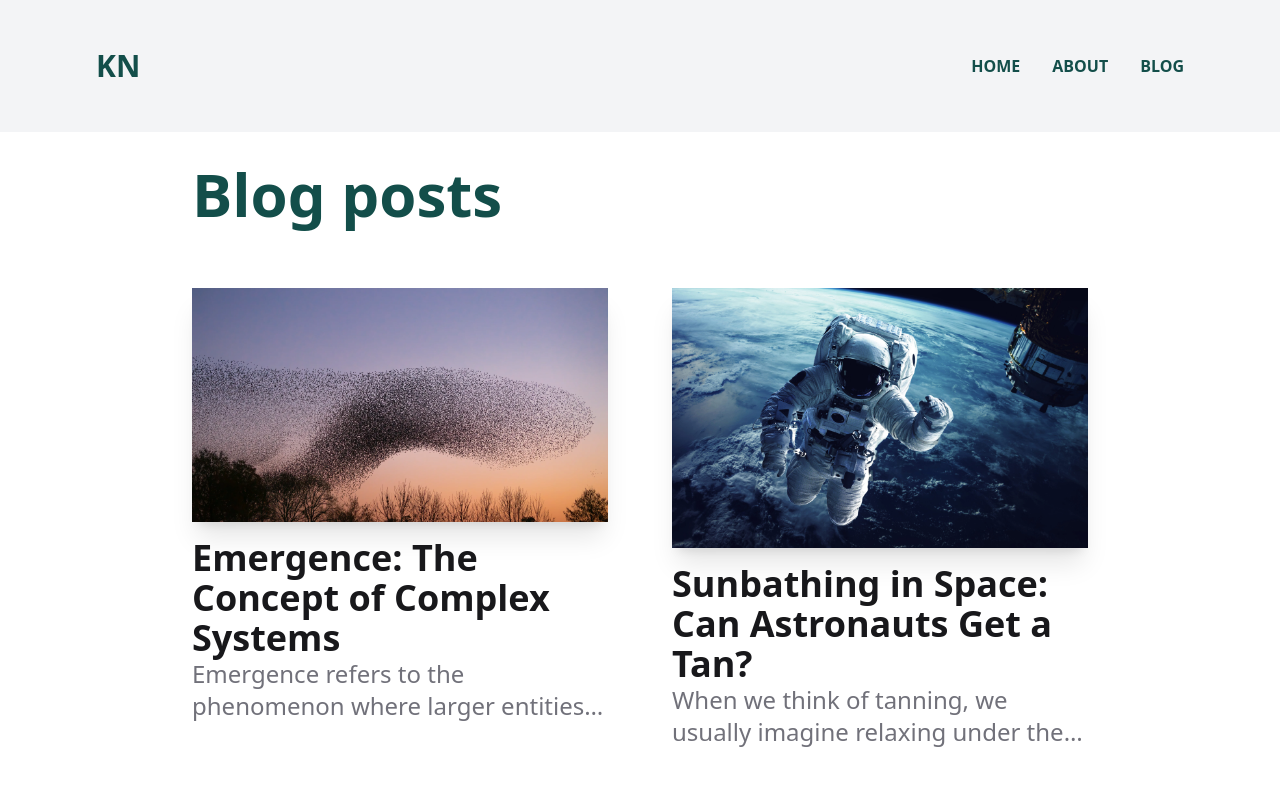
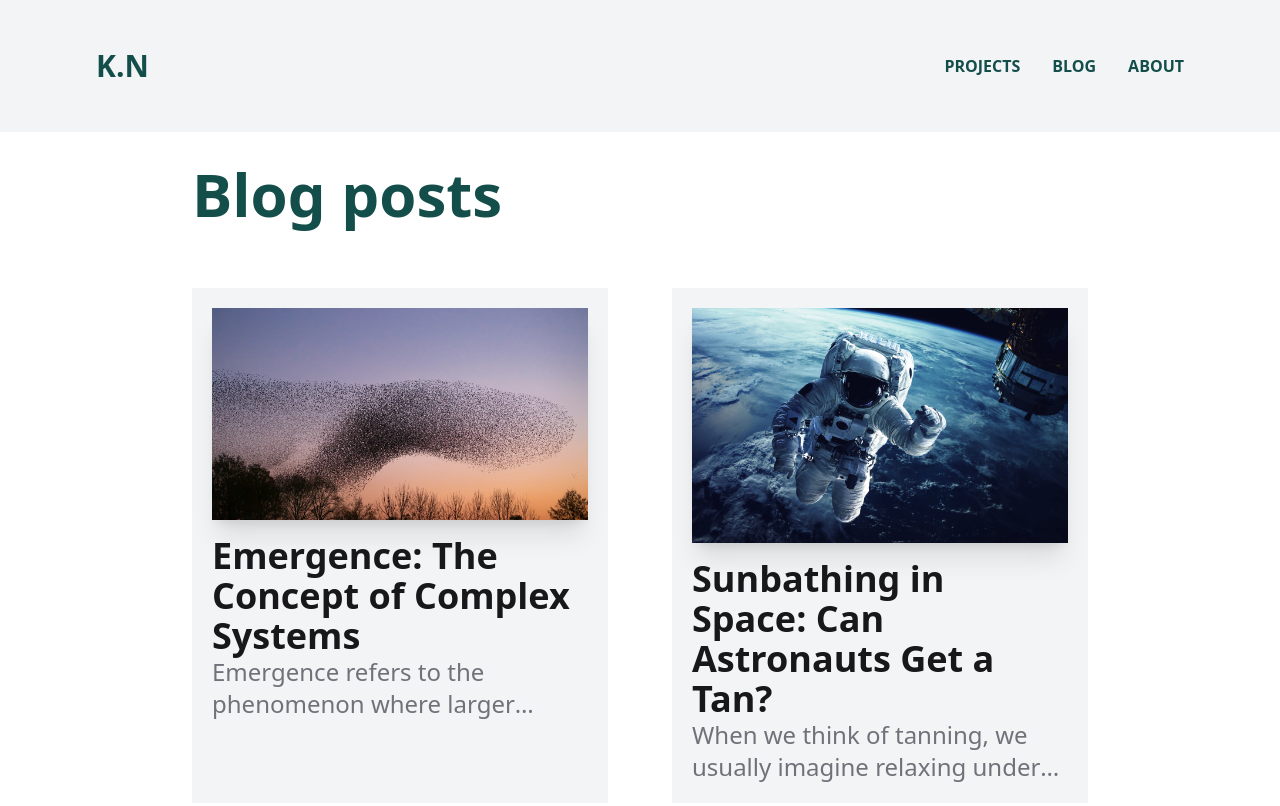
Before and after one commit to DreamerOnACloud/flinkmink, an Astro site: page /blog in a window 1280 px wide. Shown: the top 806 px of the page. Built offline with nearby package versions, Linux system fonts and the light colour scheme; Astro itself is replaced by a stand-in of ours.

Commit message:
add identical styling to blog page

```diff
--- a/src/components/Header.astro
+++ b/src/components/Header.astro
@@ -1,13 +1,13 @@
 <header
-    class="flex justify-between items-center px-24 py-12 max-sm:px-5 max-sm:py-10 w-full mx-auto bg-gray-100"
+    class="flex justify-between items-center px-24 py-12 max-sm:px-5 max-sm:py-10 header mx-0 bg-gray-100"
 >
     <a href="/" class="flex items-center gap-x-4">
-        <p class="upppercase text-3xl text-teal-900 font-bold">KN</p>
+        <p class="upppercase text-3xl text-teal-900 font-bold">K.N</p>
     </a>
     <ul class="flex gap-x-8">
-        <li><a href="/" class="text-teal-900 font-bold">HOME</a></li>
+        <li><a href="/" class="text-teal-900 font-bold">PROJECTS</a></li>
+        <li><a href="/blog" class="text-teal-900 font-bold">BLOG</a></li>
         <li><a href="/about" class="text-teal-900 font-bold">ABOUT</a></li>
-        <li><a href="/blog" class="text-teal-900 font-bold">BLOG</a></li>
     </ul>
 </header>
 
@@ -16,4 +16,8 @@
     a:hover, p:hover {
         color: #f5b754;
     }
+
+    .header {
+        width: 100vw;
+    }
 </style>
--- a/src/components/Post.astro
+++ b/src/components/Post.astro
@@ -5,13 +5,16 @@ import { Image } from "astro:assets";
 // Pattern: first, define "Props", then destructure below via "Astro.props"
 type Props = {
   //posts the collection entry/type 'posts' from 'astro/src/content/config.ts'
-    post: CollectionEntry<'posts'>
-}
+  post: CollectionEntry<"posts">;
+};
 
 const { post } = Astro.props;
+// TODO: merge this and Project components to 1 generic Card component
 ---
 
-<article>
+<article class="card-container">
+  <div class="card-shadow bg-teal-900"></div>
+  <div class="card bg-gray-100">
     <a href={`/blog/${post.slug}`}>
       <Image
         src={post.data.image}
@@ -21,13 +24,35 @@ const { post } = Astro.props;
         class="shadow-xl mb-4 aspect-thumbnail object-cover"
       />
     </a>
-    <a
-        href={`/blog/${post.slug}`}
-        class="text-4xl text-zinc-900 font-semibold inline-block"
-    >
+    <a href={`/blog/${post.slug}`} class="text-4xl text-zinc-900 font-semibold inline-block">
       <h2>{post.data.title}</h2>
     </a>
     <p class="text-zinc-500 text-2xl line-clamp-2">
       {post.data.description}
     </p>
+  </div>
 </article>
+
+<style>
+  .card-container {
+    position: relative;
+  }
+
+  .card {
+    width: inherit;
+    height: 100%;
+    padding: 20px;
+    transition: transform 0.3s ease;
+  }
+
+  .card-shadow {
+    width: 100%;
+    height: 100%;
+    position: absolute;
+    z-index: -1;
+  }
+
+  .card:hover {
+    transform: translate(10px, -10px);
+  }
+</style>
--- a/src/pages/index.astro
+++ b/src/pages/index.astro
@@ -3,6 +3,8 @@ import GlobalLayout from '../layouts/GlobalLayout.astro';
 import Main from '../components/Main.astro';
 import ProjectList from '../components/ProjectList.astro';
 import H1 from '../components/H1.astro';
+
+//'astro:content' namespace provides us with both 'getCollection' here and 'defineCollection' in 'src/content/config.ts'
 import { getCollection } from 'astro:content';
 
 // The following content is queried and generated at **build** time, then deployed statically
```
Also changed, not shown: src/pages/blog.astro (+4 -4 lines). Lines whose indentation alone changed are shown as unchanged.
